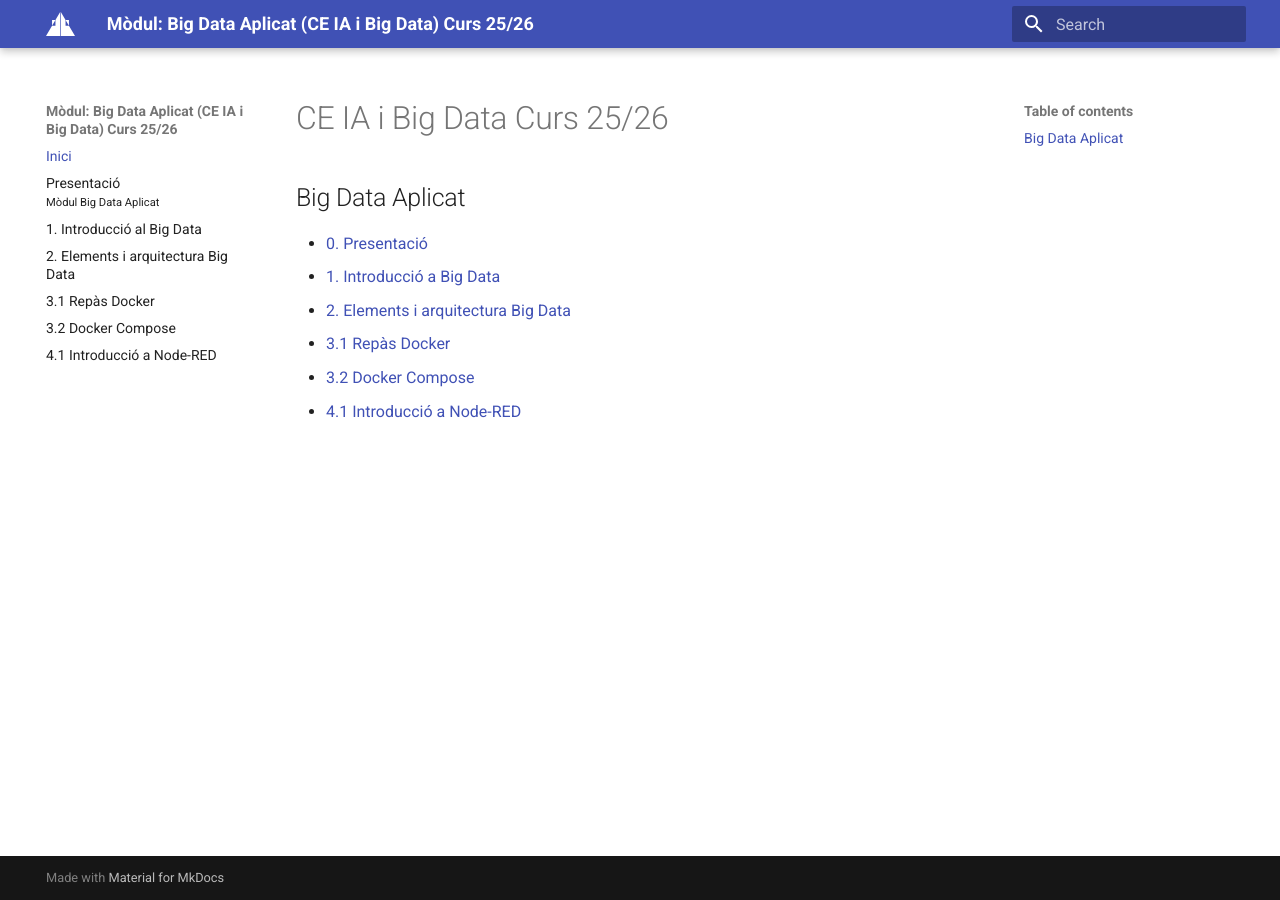
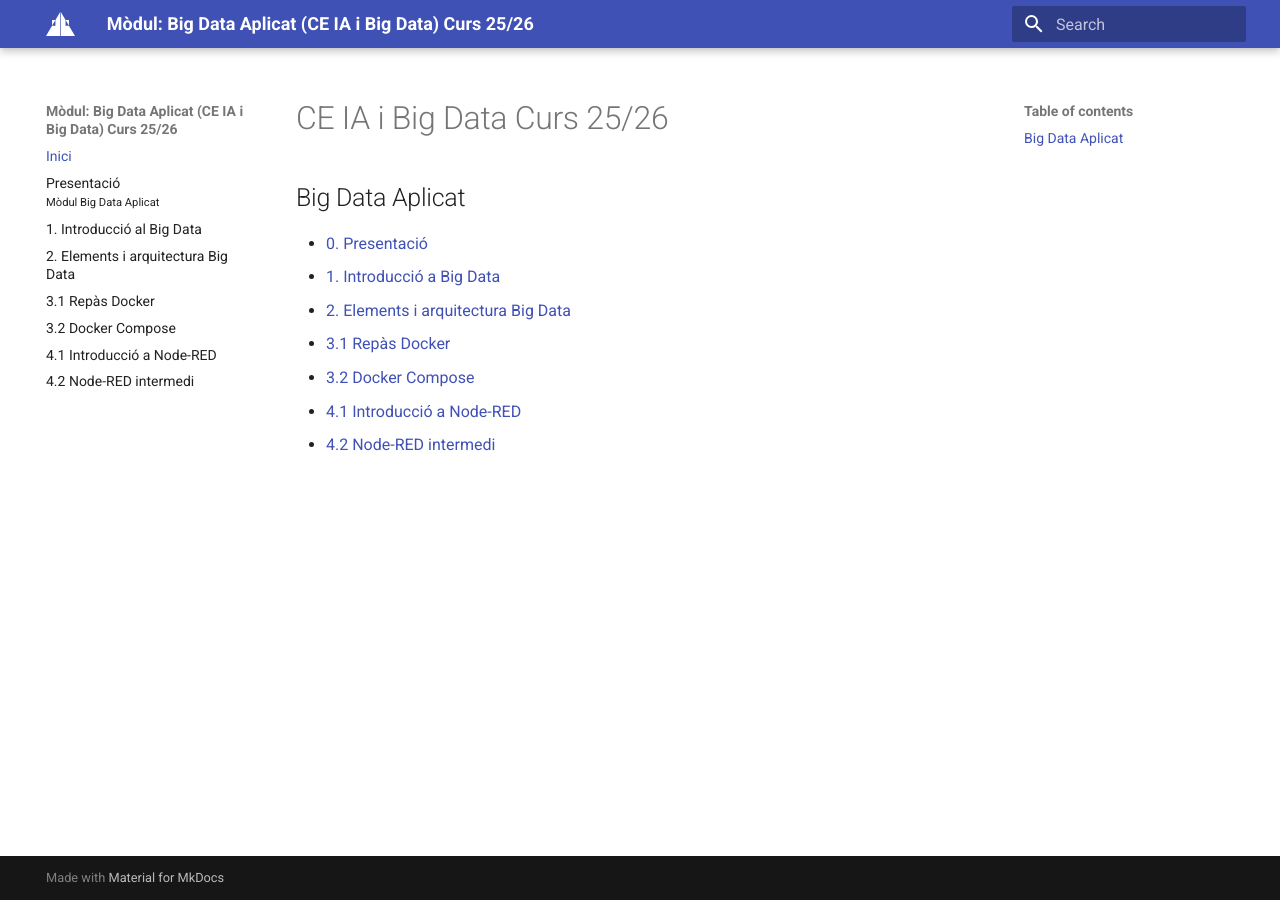
Before and after one commit to fidelDAM2021/BDA2526, an MkDocs documentation site: the page built from docs/index.md, in a window 1280 px wide. Built offline with MkDocs 1.6.1 and Material for MkDocs 9.7.7, drawn with Linux system fonts in a browser that asks for light colours.

Commit message:
Afegit Node-RED Intermedi a l'índex

```diff
--- a/docs/index.md
+++ b/docs/index.md
@@ -8,3 +8,4 @@
 * [3.1 Repàs Docker](u03/index.md)
 * [3.2 Docker Compose](u03/annex.md)
 * [4.1 Introducció a Node-RED](u04/index.md)
+* [4.2 Node-RED intermedi](u04/nodered-intermedi.md)
--- a/mkdocs.yml
+++ b/mkdocs.yml
@@ -25,3 +25,4 @@ nav:
   - "3.1 Repàs Docker": "u03/index.md"
   - "3.2 Docker Compose": "u03/annex.md"
   - "4.1 Introducció a Node-RED": "u04/index.md"
+  - "4.2 Node-RED intermedi": "u04/nodered-intermedi.md"
```
